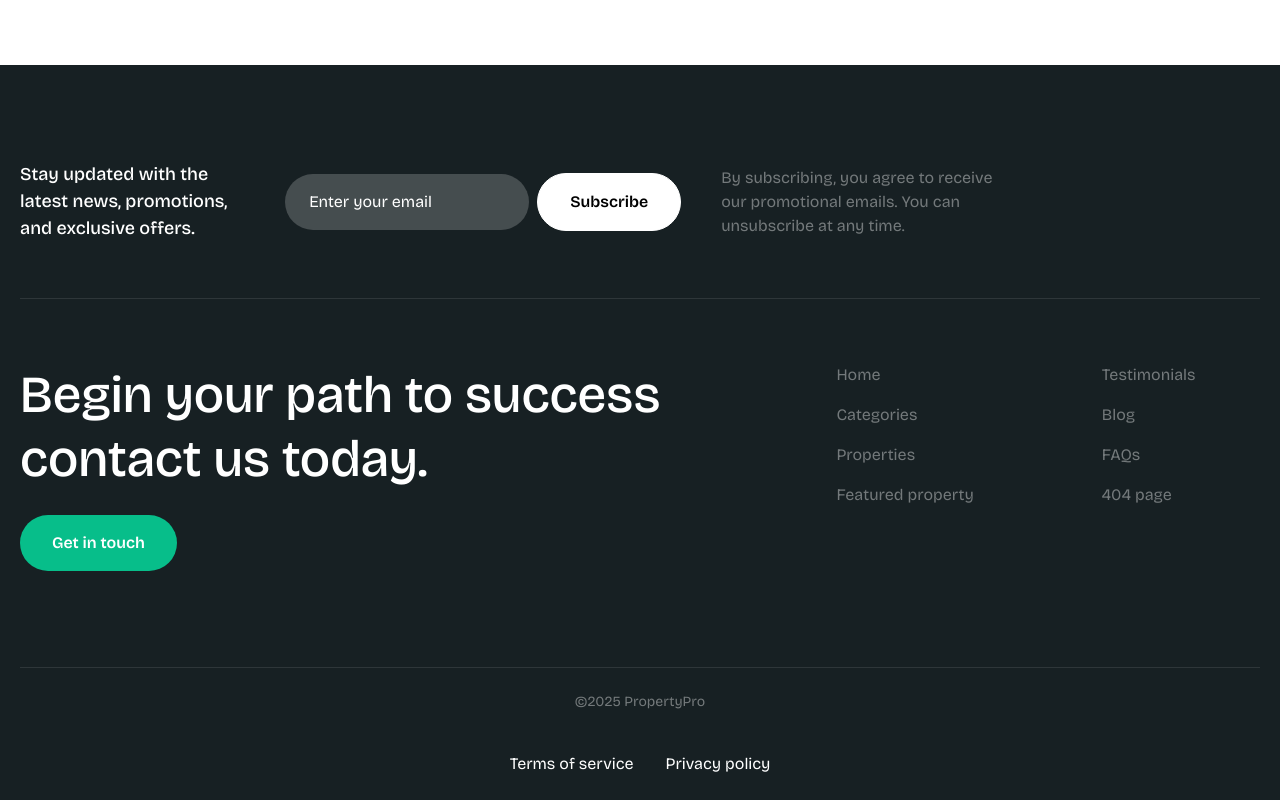
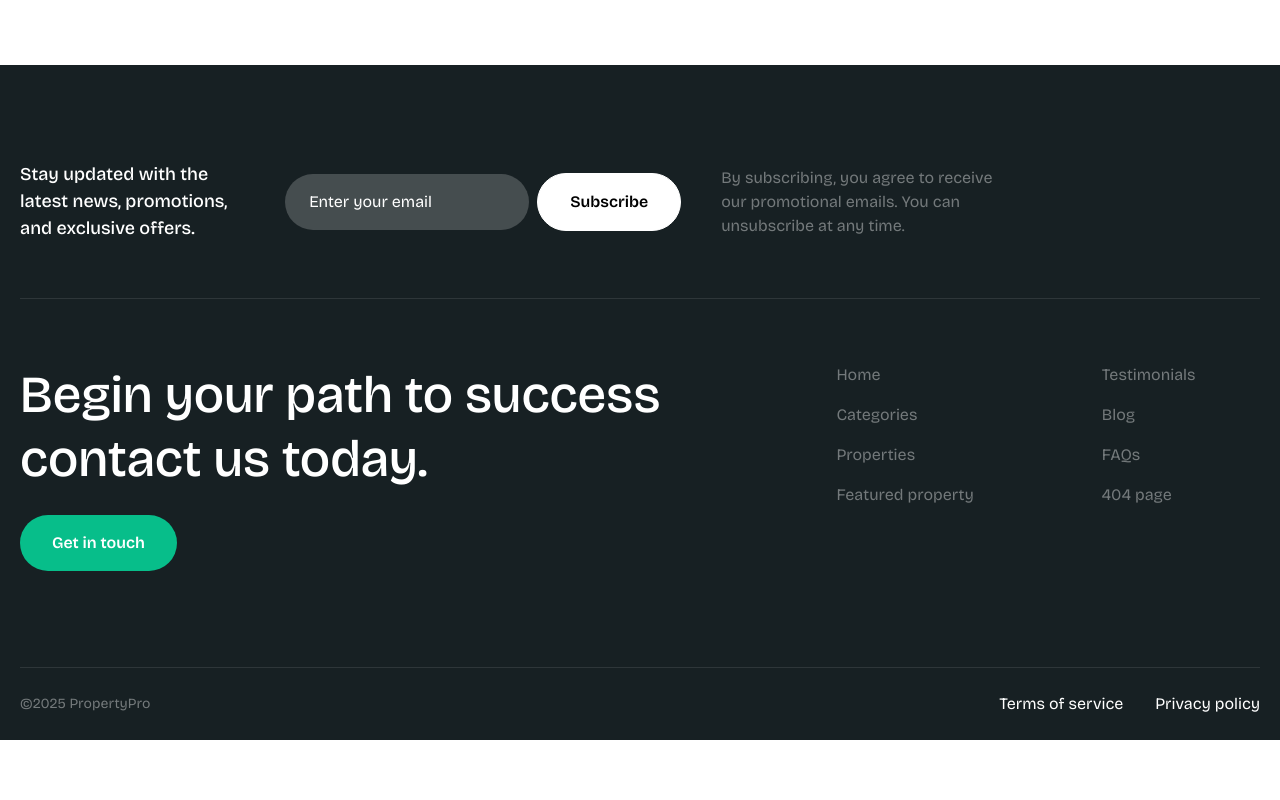
Before and after one commit to Aashutosh-R/property-pro, a Next.js app: page / in a window 1280 px wide. Shown: the part 7005-7805 px from the top of the page. After the commit the page ends 7745 px from the top, so only its background shows below. Built offline with nearby package versions, Linux system fonts and the light colour scheme; some icons are missing.

Commit message:
minor update in footer

```diff
--- a/src/components/Layout/Footer/index.tsx
+++ b/src/components/Layout/Footer/index.tsx
@@ -93,7 +93,7 @@
           </div>
         </div>
         <div className='py-6 border-t border-white/10'>
-          <div className='flex flex-col gap-10 justify-between items-center'>
+          <div className='flex flex-col mobile:flex-row gap-5 justify-between items-center'>
             <div>
               <p className='text-sm font-normal text-white/40'>
                 ©2025 PropertyPro
```
